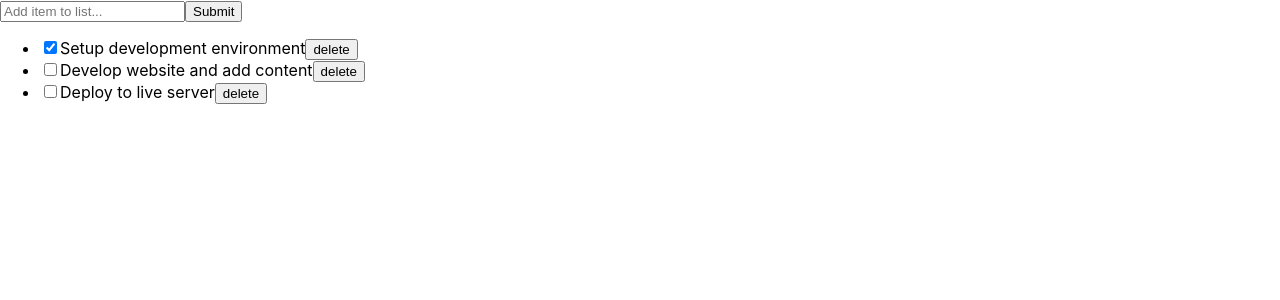
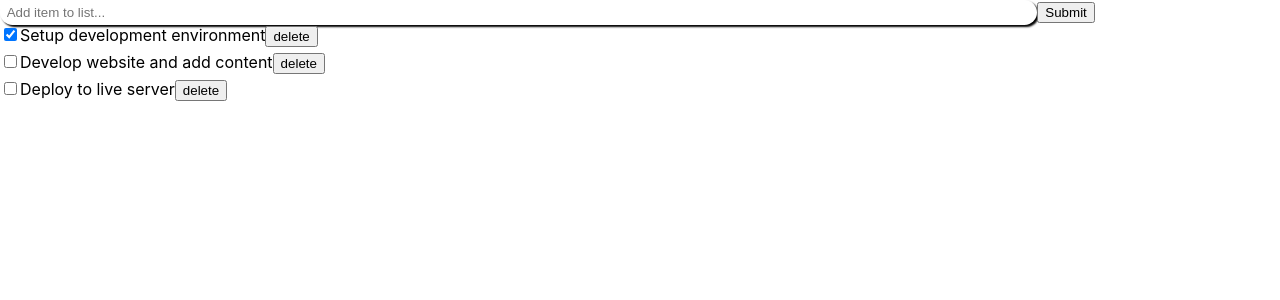
Before and after one commit to stephenkati/React-todo-app, a React (Create React App) app: page / in a window 1280 px wide. Shown: the top 300 px of the page. Built offline with nearby package versions, Linux system fonts and the light colour scheme.

Commit message:
add styling

```diff
--- a/src/App.css
+++ b/src/App.css
@@ -1,39 +1,58 @@
-.App {
-  text-align: center;
+.container {
+  display: flex;
+  justify-content: center;
+  align-items: center;
+  width: 100%;
+  height: 100vh;
 }
 
-.App-logo {
-  height: 40vmin;
-  pointer-events: none;
+.todoContainer {
+  display: flex;
+  flex-direction: column;
+  background-color: #eee;
+  box-shadow: 3px 2px 3px black;
+  padding: 1em;
+  gap: .5em;
+  width: 30%;
+  min-width: 300px;
 }
 
-@media (prefers-reduced-motion: no-preference) {
-  .App-logo {
-    animation: App-logo-spin infinite 20s linear;
-  }
+input[type="text"] {
+  height: 25px;
+  width: 80%;
+  border-radius: 15px;
+  border: none;
+  box-shadow: 2px 2px 2px black;
+  padding: 0 .5em;
 }
 
-.App-header {
-  background-color: #282c34;
-  min-height: 100vh;
+ul {
+  list-style: none;
+  margin: 0;
+  padding: 0;
   display: flex;
   flex-direction: column;
-  align-items: center;
-  justify-content: center;
-  font-size: calc(10px + 2vmin);
-  color: white;
+  gap: .3em;
 }
 
-.App-link {
-  color: #61dafb;
+.todoItem {
+  display: flex;
+  padding: 5px;
+  gap: .5em;
+  justify-content: space-between;
 }
 
-@keyframes App-logo-spin {
-  from {
-    transform: rotate(0deg);
-  }
+.icons {
+  border: none;
+  font-size: 18px;
+  display: flex;
+  gap: .5em;
+}
 
-  to {
-    transform: rotate(360deg);
-  }
+.edit {
+  color: green;
 }
+
+.delete {
+  color: red;
+}
```
